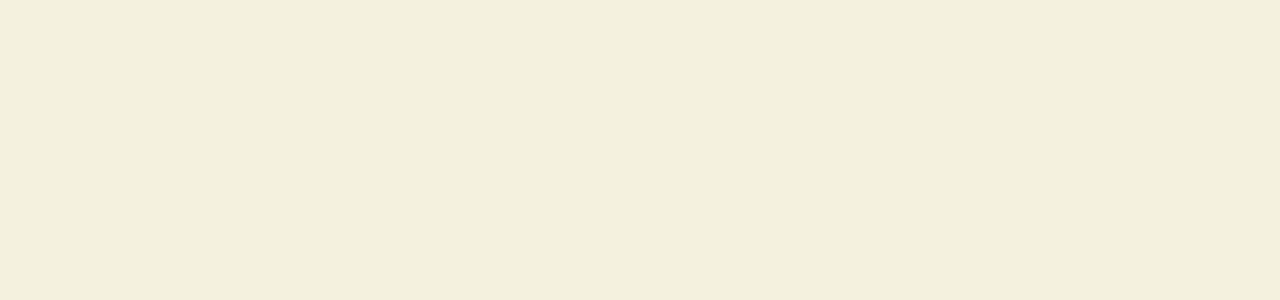
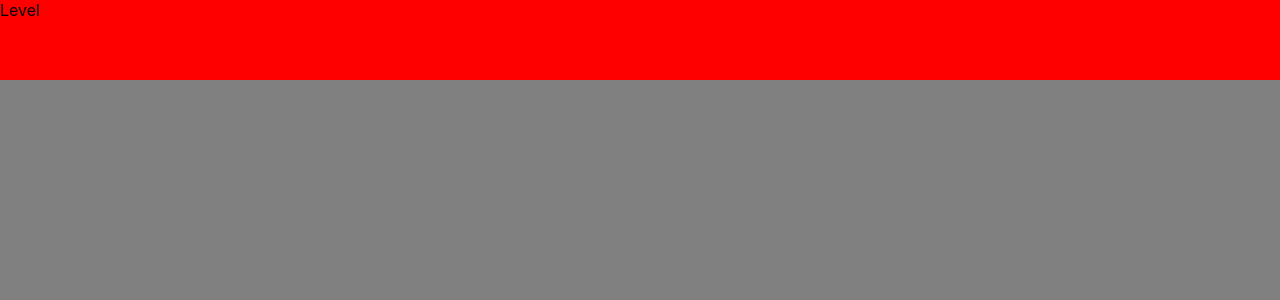
Before and after one commit to Malga90/clicker, a React app: page / in a window 1280 px wide. Shown: the top 300 px of the page. Built offline with nearby package versions, Linux system fonts and the light colour scheme.

Commit message:
added header component

```diff
--- a/src/components/Dashboard/Dashboard.js
+++ b/src/components/Dashboard/Dashboard.js
@@ -1,9 +1,14 @@
 import React, { Component } from "react";
 import DashboardContainer from "./styled/DashboardContainer";
+import Header from "./Header/styled/Header";
 
 class Dashboard extends Component {
   render() {
-    return <DashboardContainer />;
+    return (
+      <DashboardContainer>
+        <Header>Level </Header>
+      </DashboardContainer>
+    );
   }
 }
 
--- /dev/null
+++ b/src/components/Dashboard/Header/styled/Header.js
@@ -0,0 +1,8 @@
+import styled from "styled-components";
+
+const Header = styled.div`
+  height: 10vh;
+  background: red;
+`;
+
+export default Header;
--- a/src/components/Dashboard/styled/DashboardContainer.js
+++ b/src/components/Dashboard/styled/DashboardContainer.js
@@ -2,7 +2,7 @@ import styled from "styled-components";
 
 const DashboardContainer = styled.div`
   height: 100vh;
-  background: #f4f1de;
+  background: gray;
 `;
 
 export default DashboardContainer;
```
Also changed, not shown: src/components/Dashboard/Header/Header.js (added).
